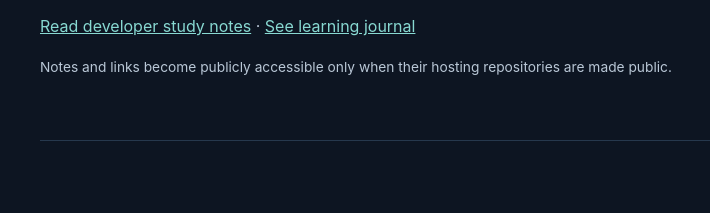
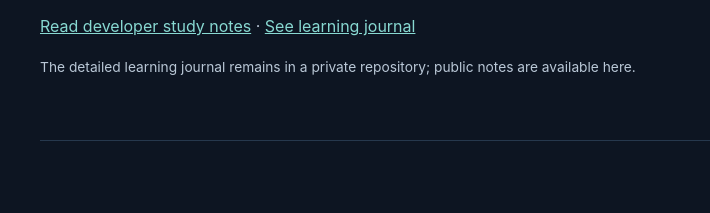
Before and after one commit to koalehllc/Python-learning, a plain HTML site: page site/index.html in a window 1280 px wide. Shown: the part 1365-1578 px from the top of the page, 74-784 px from the left. Drawn offline with Linux system fonts and the light colour scheme.

Commit message:
Clarify private learning journal link

```diff
--- a/site/index.html
+++ b/site/index.html
@@ -3,5 +3,5 @@
 <header><nav><a class="brand" href="#home">LeKari Davis</a><div><a href="#work">Work</a><a href="#learning">Learning</a><a href="#contact">Connect</a></div></nav></header>
 <main id="home"><section class="hero"><p class="eyebrow">Commercial strategy · Applied AI · Developer in progress</p><h1>Building practical solutions where business and technology meet.</h1><p>My experience spans account growth, renewals, operations, and AI-assisted workflows. I'm learning Python and software development through hands-on projects, documenting what I can demonstrate along the way.</p><a class="button" href="#work">Explore my work</a></section>
 <section id="work"><h2>Selected work</h2><div class="cards"><article><h3>AI workflow examples</h3><p>Synthetic-data demonstrations and source-grounded drafting patterns. These are portfolio samples, not production claims.</p><a href="https://github.com/koalehllc/ai-client-workflow-samples">View repository</a></article><article><h3>Commercial playbooks</h3><p>Reusable discovery, account growth, renewal, and handoff templates.</p><a href="https://github.com/koalehllc/sales-renewals-playbook">View repository</a></article><article><h3>Professional case studies</h3><p>Selected narratives on AI-assisted quality checks, customer relationships, and business operations.</p><a href="https://github.com/koalehllc/lekari-davis-portfolio">View portfolio</a></article></div></section>
-<section id="learning"><h2>Learning in public</h2><p>Currently studying Python variables, arithmetic, and execution order. My notes distinguish Excel's formula recalculation from Python's sequential assignments, with examples from Koaleh businesses.</p><p><a href="../notes/developer-study-notes.md">Read developer study notes</a> · <a href="../learning/python-to-ai-developer.md">See learning journal</a></p><p class="muted">Notes and links become publicly accessible only when their hosting repositories are made public.</p></section>
+<section id="learning"><h2>Learning in public</h2><p>Currently studying Python variables, arithmetic, and execution order. My notes distinguish Excel's formula recalculation from Python's sequential assignments, with examples from Koaleh businesses.</p><p><a href="../notes/developer-study-notes.md">Read developer study notes</a> · <a href="https://github.com/koalehllc/lekari-davis-portfolio/blob/main/learning/python-to-ai-developer.md">See learning journal</a></p><p class="muted">The detailed learning journal remains in a private repository; public notes are available here.</p></section>
 <section id="contact"><h2>Connect</h2><p><a href="https://www.linkedin.com/in/lekari-davis-668250b2/">LinkedIn</a> · <a href="https://github.com/koalehllc">GitHub</a></p></section></main><footer>LeKari Davis · Built as a portfolio learning project. No employer endorsement implied.</footer></body></html>
```
